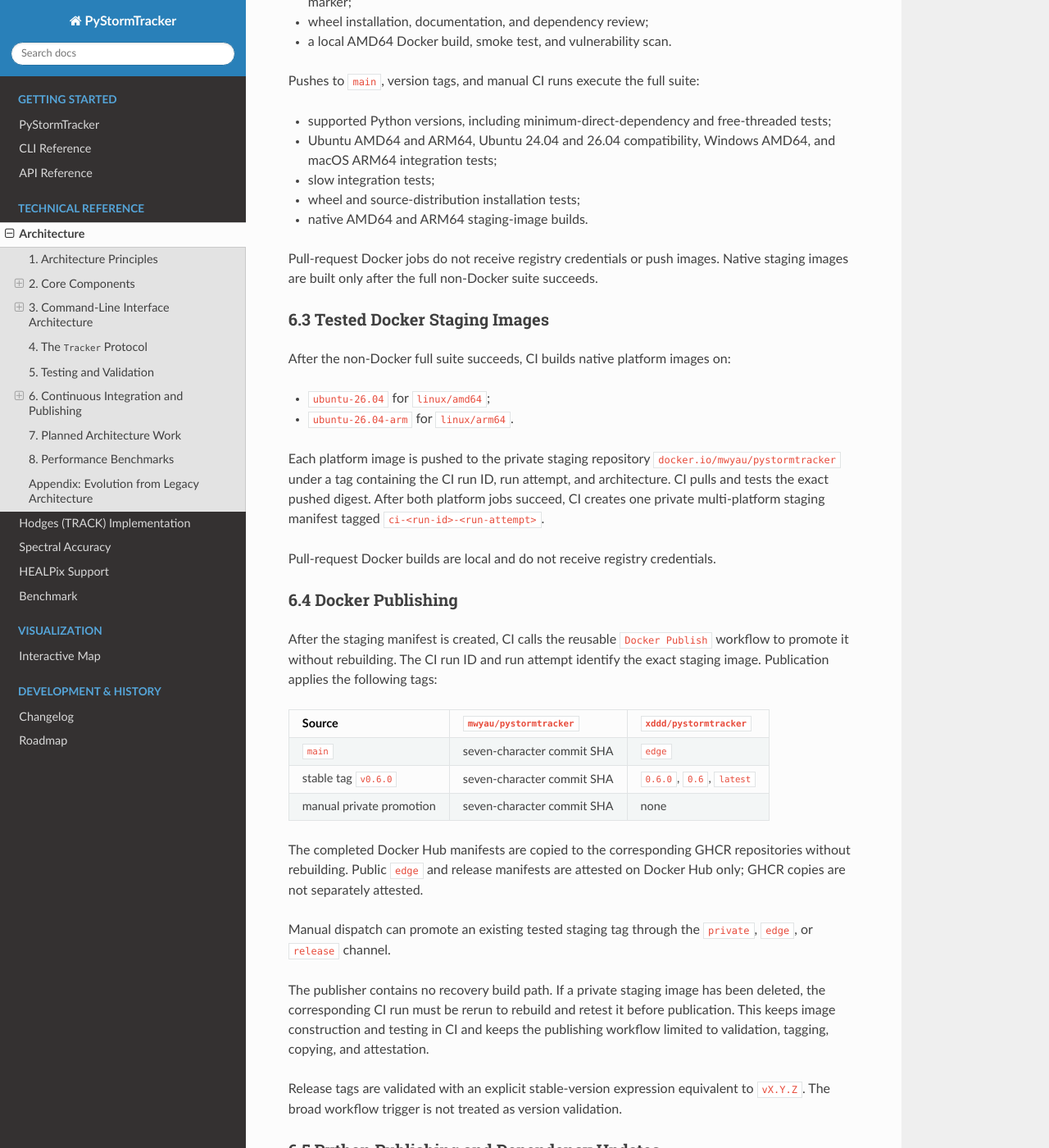
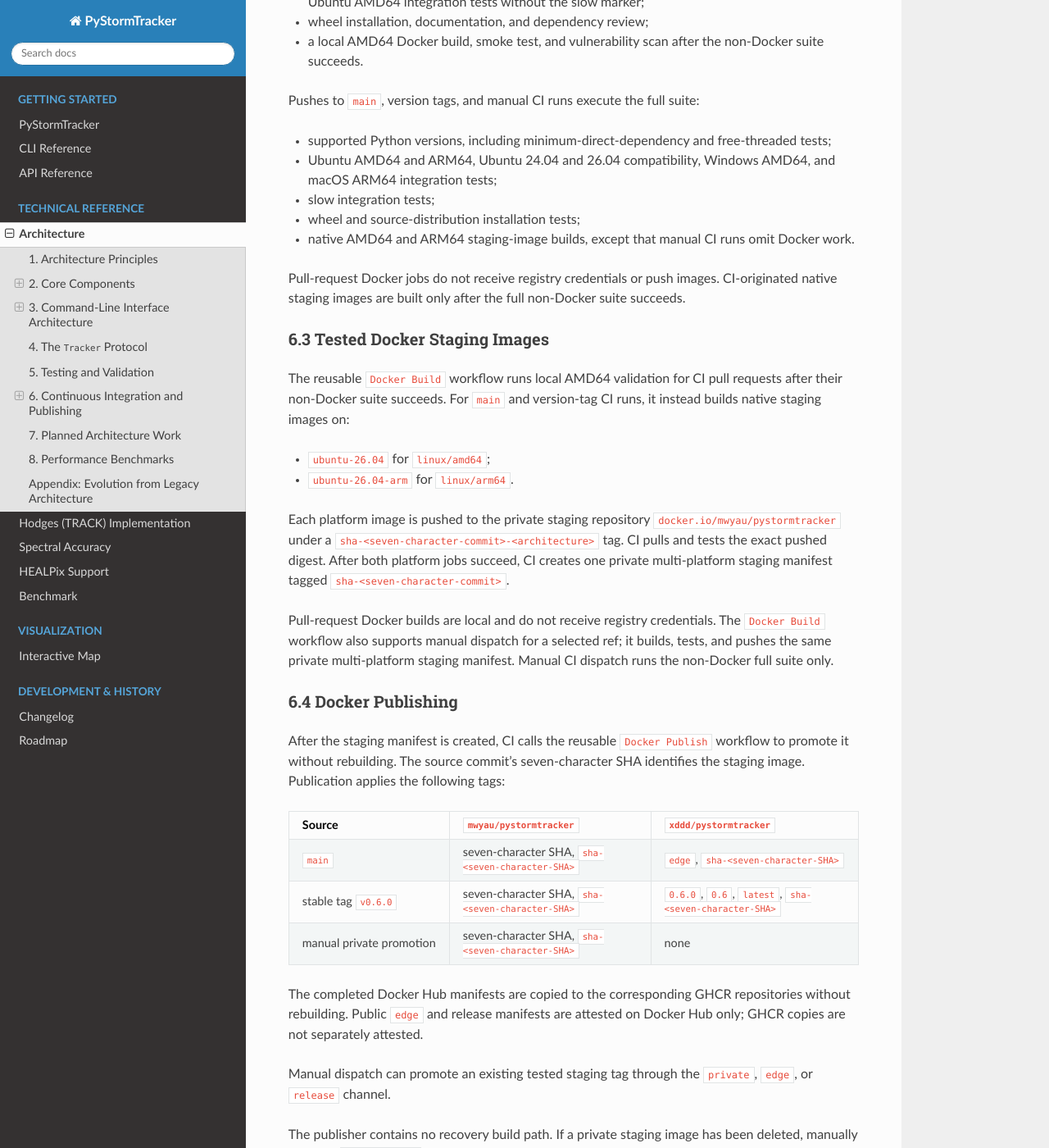
Before and after one commit to mwyau/PyStormTracker, a Sphinx documentation site: the page built from docs/architecture.md, in a window 1280 px wide and 1400 px high, scrolled down 4260 px. Shown: the whole window at 82% size. Built offline with Sphinx 7.4.7 and the Read the Docs theme 3.1.0, drawn with Linux system fonts in a browser that asks for light colours; some of the changed text lies outside the part shown.

Commit message:
ci: consolidate Docker build workflow

```diff
--- a/docs/architecture.md
+++ b/docs/architecture.md
@@ -133,10 +133,11 @@ Ordinary feature-branch pushes do not run CI independently. This prevents a bran
 Pull requests execute a representative suite:
 
 - code-quality and type checks;
-- Python 3.13 unit tests with coverage and Ubuntu AMD64 integration tests without
-  the slow marker;
+- Python 3.13 unit tests with coverage, Python 3.11 minimum-direct-dependency
+  unit tests, and Ubuntu AMD64 integration tests without the slow marker;
 - wheel installation, documentation, and dependency review;
-- a local AMD64 Docker build, smoke test, and vulnerability scan.
+- a local AMD64 Docker build, smoke test, and vulnerability scan after the
+  non-Docker suite succeeds.
 
 Pushes to `main`, version tags, and manual CI runs execute the full suite:
 
@@ -144,37 +145,54 @@ Pushes to `main`, version tags, and manual CI runs execute the full suite:
 - Ubuntu AMD64 and ARM64, Ubuntu 24.04 and 26.04 compatibility, Windows AMD64, and macOS ARM64 integration tests;
 - slow integration tests;
 - wheel and source-distribution installation tests;
-- native AMD64 and ARM64 staging-image builds.
+- native AMD64 and ARM64 staging-image builds, except that manual CI runs omit
+  Docker work.
 
-Pull-request Docker jobs do not receive registry credentials or push images. Native
-staging images are built only after the full non-Docker suite succeeds.
+Pull-request Docker jobs do not receive registry credentials or push images.
+CI-originated native staging images are built only after the full non-Docker suite
+succeeds.
 
 ### 6.3 Tested Docker Staging Images
 
-After the non-Docker full suite succeeds, CI builds native platform images on:
+The reusable `Docker Build` workflow runs local AMD64 validation for CI pull
+requests after their non-Docker suite succeeds. For `main` and version-tag CI
+runs, it instead builds native staging images on:
 
 - `ubuntu-26.04` for `linux/amd64`;
 - `ubuntu-26.04-arm` for `linux/arm64`.
 
-Each platform image is pushed to the private staging repository `docker.io/mwyau/pystormtracker` under a tag containing the CI run ID, run attempt, and architecture. CI pulls and tests the exact pushed digest. After both platform jobs succeed, CI creates one private multi-platform staging manifest tagged `ci-<run-id>-<run-attempt>`.
+Each platform image is pushed to the private staging repository
+`docker.io/mwyau/pystormtracker` under a `sha-<seven-character-commit>-<architecture>`
+tag. CI pulls and tests the exact pushed digest. After both platform jobs succeed,
+CI creates one private multi-platform staging manifest tagged
+`sha-<seven-character-commit>`.
 
 Pull-request Docker builds are local and do not receive registry credentials.
+The `Docker Build` workflow also supports manual dispatch for a selected ref; it
+builds, tests, and pushes the same private multi-platform staging manifest. Manual
+CI dispatch runs the non-Docker full suite only.
 
 ### 6.4 Docker Publishing
 
-After the staging manifest is created, CI calls the reusable `Docker Publish` workflow to promote it without rebuilding. The CI run ID and run attempt identify the exact staging image. Publication applies the following tags:
+After the staging manifest is created, CI calls the reusable `Docker Publish`
+workflow to promote it without rebuilding. The source commit's seven-character SHA
+identifies the staging image. Publication applies the following tags:
 
 | Source | `mwyau/pystormtracker` | `xddd/pystormtracker` |
 | --- | --- | --- |
-| `main` | seven-character commit SHA | `edge` |
-| stable tag `v0.6.0` | seven-character commit SHA | `0.6.0`, `0.6`, `latest` |
-| manual private promotion | seven-character commit SHA | none |
+| `main` | seven-character SHA, `sha-<seven-character-SHA>` | `edge`, `sha-<seven-character-SHA>` |
+| stable tag `v0.6.0` | seven-character SHA, `sha-<seven-character-SHA>` | `0.6.0`, `0.6`, `latest`, `sha-<seven-character-SHA>` |
+| manual private promotion | seven-character SHA, `sha-<seven-character-SHA>` | none |
 
 The completed Docker Hub manifests are copied to the corresponding GHCR repositories without rebuilding. Public `edge` and release manifests are attested on Docker Hub only; GHCR copies are not separately attested.
 
 Manual dispatch can promote an existing tested staging tag through the `private`, `edge`, or `release` channel.
 
-The publisher contains no recovery build path. If a private staging image has been deleted, the corresponding CI run must be rerun to rebuild and retest it before publication. This keeps image construction and testing in CI and keeps the publishing workflow limited to validation, tagging, copying, and attestation.
+The publisher contains no recovery build path. If a private staging image has been
+deleted, manually dispatch `Docker Build` for the corresponding ref to rebuild and
+retest it before publication. This keeps image construction and testing in the
+Docker build workflow and keeps the publishing workflow limited to validation,
+tagging, copying, and attestation.
 
 Release tags are validated with an explicit stable-version expression equivalent to `vX.Y.Z`. The broad workflow trigger is not treated as version validation.
 
```
Also changed, not shown: 3 other files.
